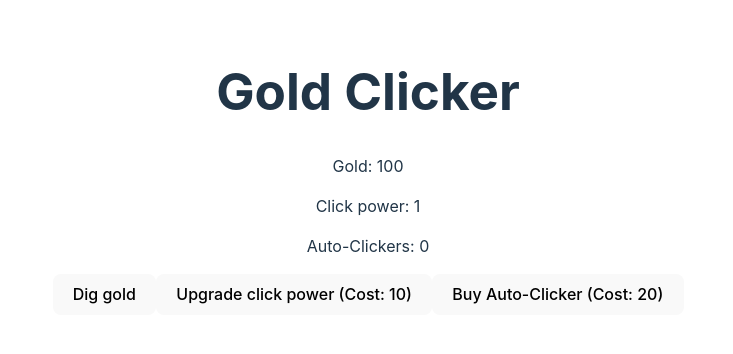
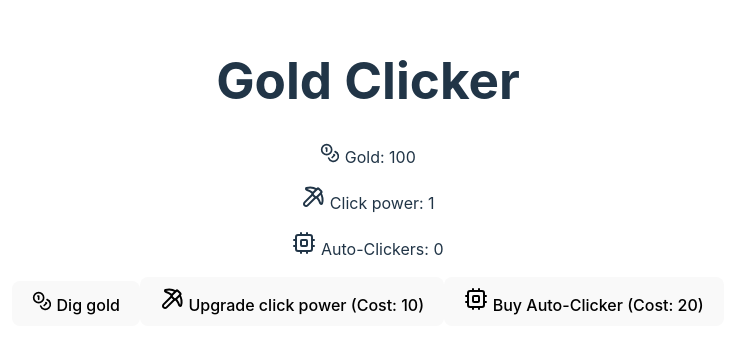
Before and after one commit to morfidon/react_pl_kurs, a React (Vite) app: page / in a window 1280 px wide. Shown: the part 228-582 px from the top of the page, without its empty margins (272-1005 px from the left). Built offline with nearby package versions, Linux system fonts and the light colour scheme.

Commit message:
instalacja lucid-react

```diff
--- a/package.json
+++ b/package.json
@@ -10,6 +10,7 @@
     "preview": "vite preview"
   },
   "dependencies": {
+    "lucide-react": "^0.429.0",
     "react": "^18.3.1",
     "react-dom": "^18.3.1"
   },
--- a/src/components/GoldClicker.jsx
+++ b/src/components/GoldClicker.jsx
@@ -1,4 +1,5 @@
 import { useState, useEffect } from 'react';
+import { Coins, Pickaxe, Cpu } from 'lucide-react'
 function GoldClicker()
 {
     const [gold, setGold] = useState(100);
@@ -35,17 +36,17 @@ function GoldClicker()
     return(
         <div>
             <h1>Gold Clicker</h1>
-            <p>Gold: {gold}</p>
-            <p>Click power: {clickPower}</p>
-            <p>Auto-Clickers: {autoClickers}</p>
+            <p><Coins size={20} /> Gold: {gold}</p>
+            <p><Pickaxe /> Click power: {clickPower}</p>
+            <p><Cpu /> Auto-Clickers: {autoClickers}</p>
             <button onClick={() => setGold(prevGold => prevGold + clickPower)
 
-            }>Dig gold</button>
+            }><Coins size={20} /> Dig gold</button>
             <button onClick={upgradeClickPower} disabled={gold < clickUpgradeCost}>
-                Upgrade click power (Cost: {clickUpgradeCost})
+            <Pickaxe /> Upgrade click power (Cost: {clickUpgradeCost})
             </button>
             <button onClick={buyAutoClicker} disabled={gold < autoClickerCost}>
-                Buy Auto-Clicker (Cost: {autoClickerCost})
+            <Cpu /> Buy Auto-Clicker (Cost: {autoClickerCost})
             </button>
 
 
```
Also changed, not shown: 1 other file (tests, documents, lock files or other folders).
